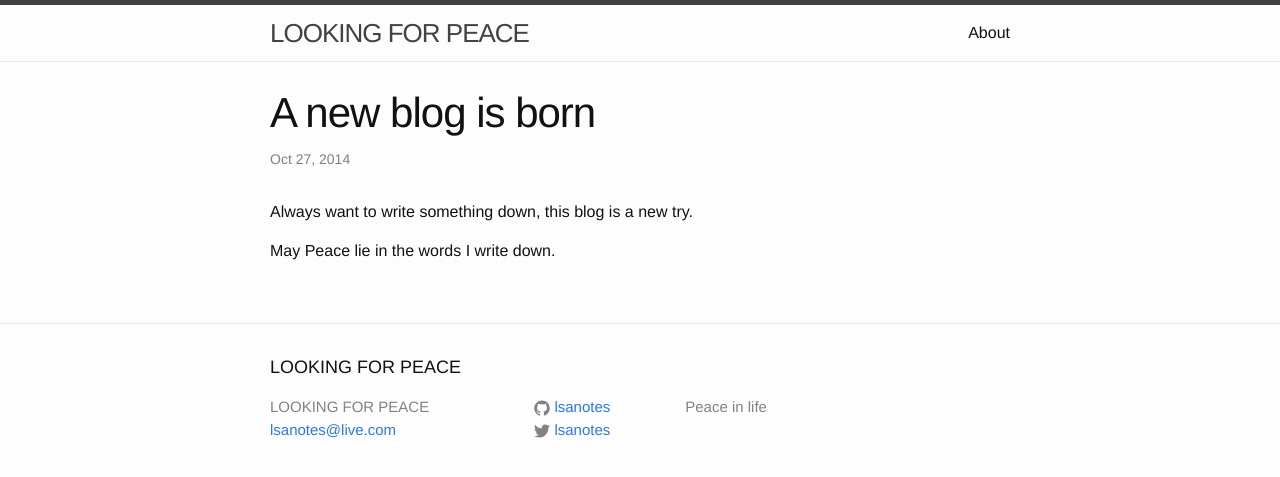
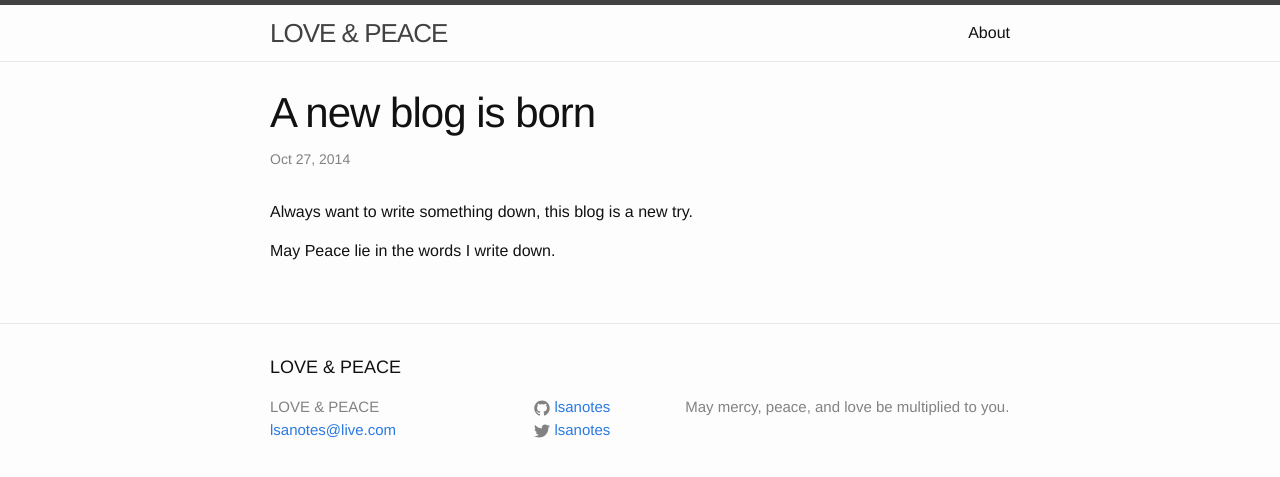
Before and after one commit to lsanotes/lsanotes.github.io, a Jekyll site: the page built from _posts/2014-10-27-find-peace.md, in a window 1280 px wide. Shown: the top 477 px of the page. Built offline with Jekyll 4.4.1, drawn with Linux system fonts in a browser that asks for light colours.

Commit message:
LOVE & PEACE

```diff
--- a/_config.yml
+++ b/_config.yml
@@ -1,8 +1,9 @@
 # Site settings
-title: LOOKING FOR PEACE
+title: LOVE & PEACE
 email: lsanotes@live.com
+theme: jekyll-theme-minimal
 description: > # this means to ignore newlines until "baseurl:"
-  Peace in life
+  May mercy, peace, and love be multiplied to you.
 baseurl: "" # the subpath of your site, e.g. /blog/
 url: "http://lsanotes.github.io" # the base hostname & protocol for your site
 twitter_username: lsanotes
```
Also changed, not shown: about.md (+1 -3 lines).
